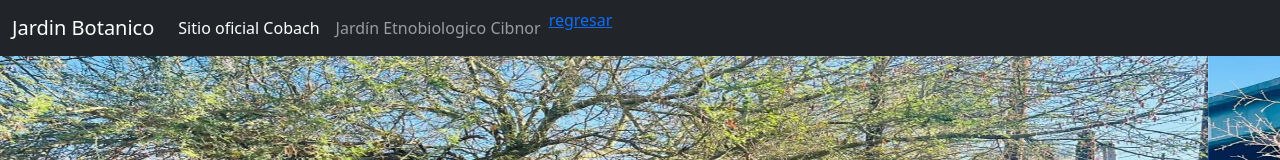
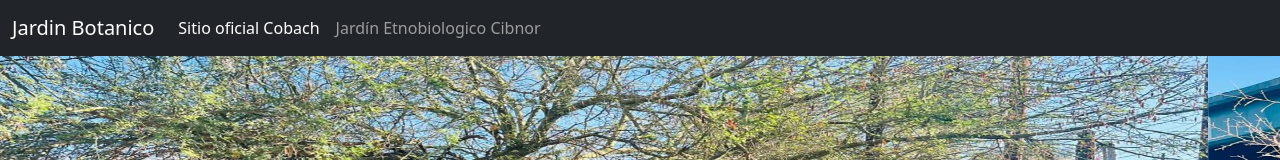
Before and after one commit to ferrojas713/jard-nbot-nico, a plain HTML site: page proyecto/espanol.html in a window 1280 px wide. Shown: the top 160 px of the page. Drawn offline with nearby package versions, Linux system fonts and the light colour scheme.

Commit message:
Add files via upload

```diff
--- a/proyecto/espanol.html
+++ b/proyecto/espanol.html
@@ -64,7 +64,7 @@
           <li class="nav-item">
             <a class="nav-link" href="https://www.cibnor.gob.mx/guyiaqui/">Jardín Etnobiologico Cibnor</a>
           </li>
-          <a href="index.html">regresar</a>
+
           <!--
           <li class="nav-item">
             <a class="nav-link disabled" href="#" tabindex="-1" aria-disabled="true">Disabled</a>
```
Also changed, not shown: proyecto/english.html (+1 -1 lines).
